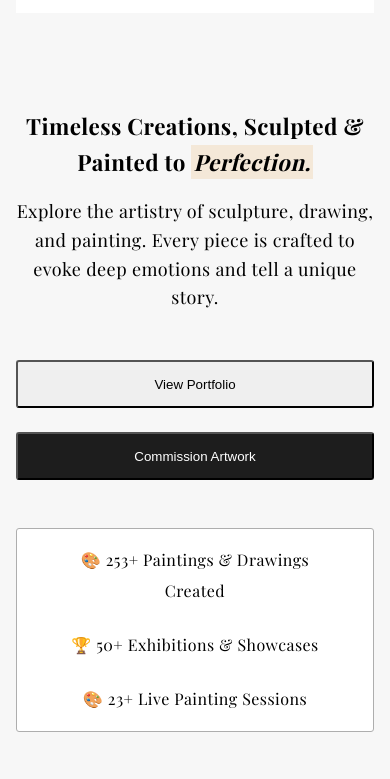
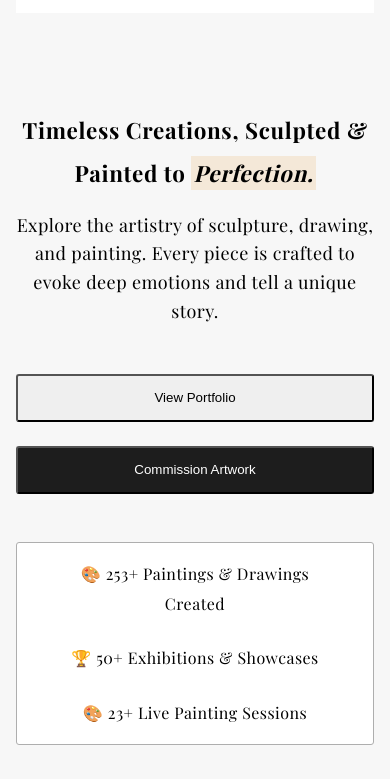
Before and after one commit to Zuksmannie/Mayor, a plain HTML site: page index.html in a window 390 px wide. Shown: the part 65-844 px from the top of the page. Drawn offline with nearby package versions, Linux system fonts and the light colour scheme.

Commit message:
text line n height v2

```diff
--- a/style.css
+++ b/style.css
@@ -301,6 +301,9 @@ h1{
 
   h1 {
     font-size: 1.4rem;
+     letter-spacing: 0.03em;
+     line-height: 1.9;
+
   }
 
   h2 {
```
